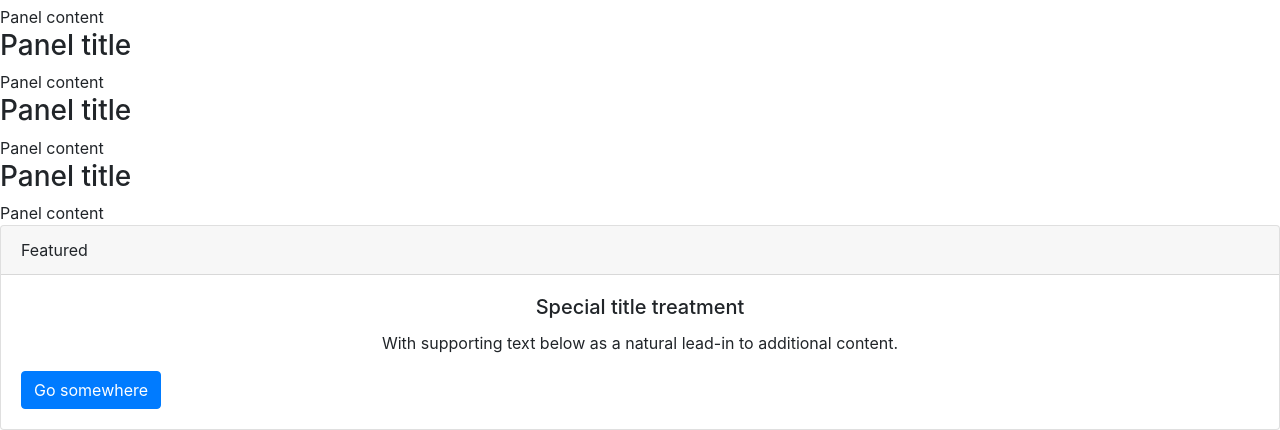
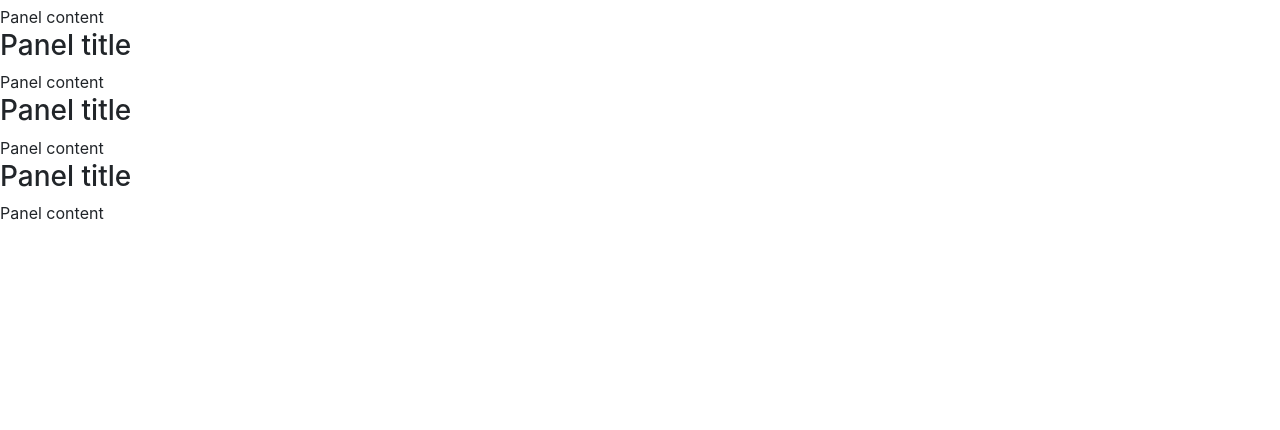
Before and after one commit to gitRafau/smile, a plain HTML site: page index.html in a window 1280 px wide. Shown: the part 997-1427 px from the top of the page. After the commit the page ends 1222 px from the top, so only its background shows below. Drawn offline with Linux system fonts and the light colour scheme.

Commit message:
without branch test

```diff
--- a/index.html
+++ b/index.html
@@ -68,18 +68,6 @@
                 </div>
             </div>
 
-<div class="card">
-  <div class="card-header">
-    Featured
-  </div>
-  <div class="card-body">
-    <h5 class="card-title text-center">Special title treatment</h5>
-    <p class="card-text text-center">With supporting text below as a natural lead-in to additional content.</p>
-    <a href="#" class="btn btn-primary">Go somewhere</a>
-  </div>
-</div>
-
-
         <script src="lib/js/jquery.js"></script>
         <script src="lib/js/bootstrap.min.js"></script>
         <script src="lib/js/slick.min.js"></script>
```
